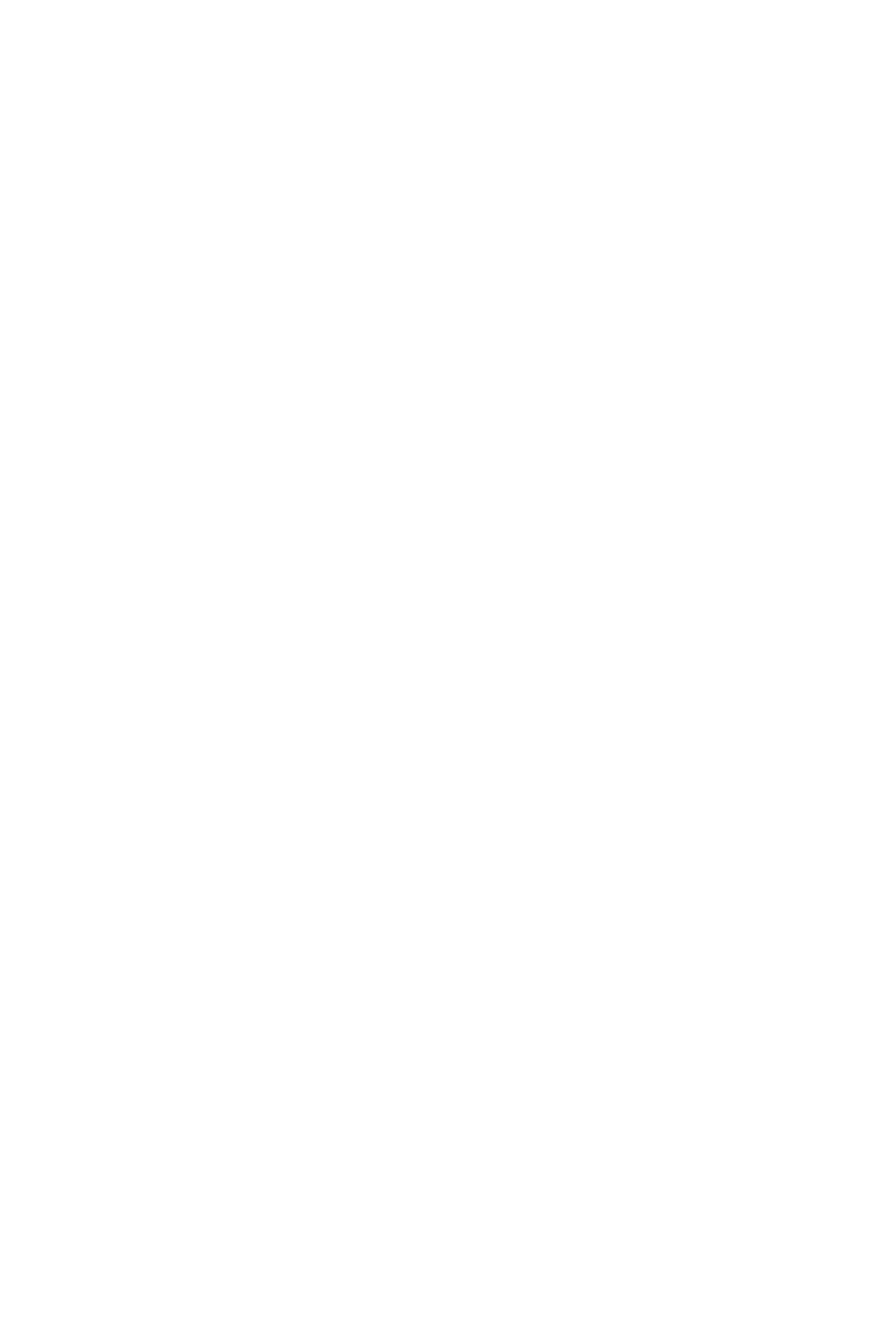
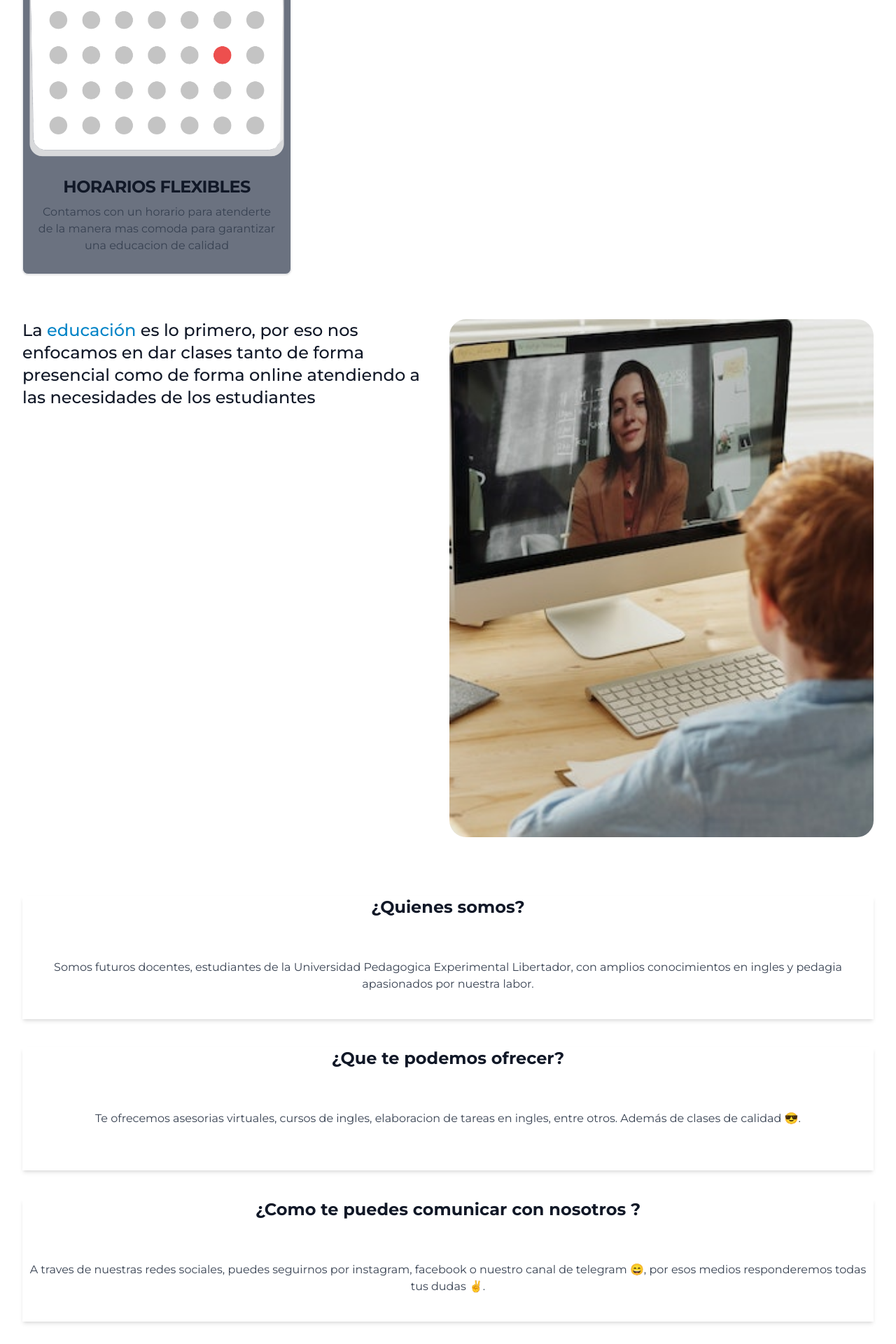
Before and after one commit to Csc32/English_Page, a React (Vite) app: page / in a window 1280 px wide. Shown: the part 1484-3404 px from the top of the page at 70% size. Before the commit the page ends 800 px from the top, so only its background shows below. Built offline with nearby package versions, Linux system fonts and the light colour scheme.

Commit message:
add new section to the app

```diff
--- a/src/App.jsx
+++ b/src/App.jsx
@@ -1,6 +1,9 @@
+import './App.css';
 import NavBar from './components/NavBar.jsx';
-import './App.css';
 import ImageSection from './components/ImageSection.jsx';
+import CardSection from './components/CardSection.jsx';
+import AboutSection from './components/AboutSection.jsx';
+import EducationSection from './components/EducationSection.jsx';
 
 function App() {
   return (
@@ -9,6 +12,15 @@ function App() {
       <section className="w-full">
         <ImageSection />
       </section>
+      <section className="w-full  p-8">
+        <CardSection />
+      </section>
+      <section className="w-full ">
+        <EducationSection />
+      </section>
+      <section className="w-full p-8 flex flex-col justify-center items-center gap-10 mt-5">
+        <AboutSection />
+      </section>
     </>
   );
 }
```
